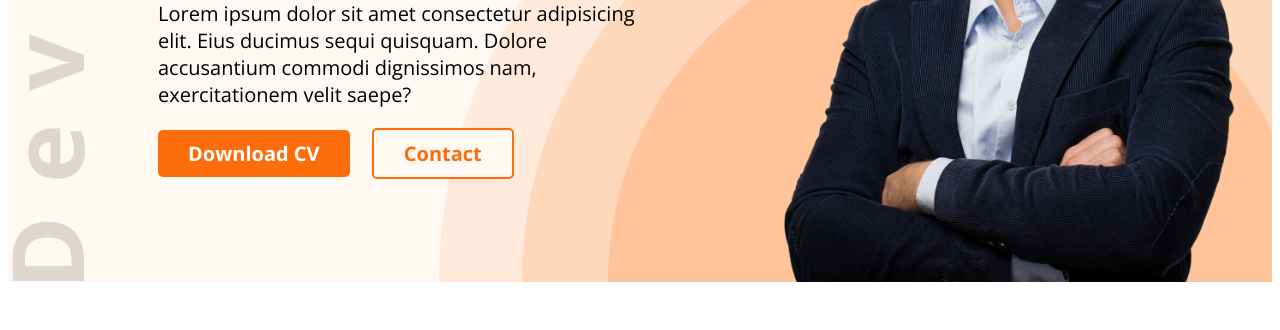
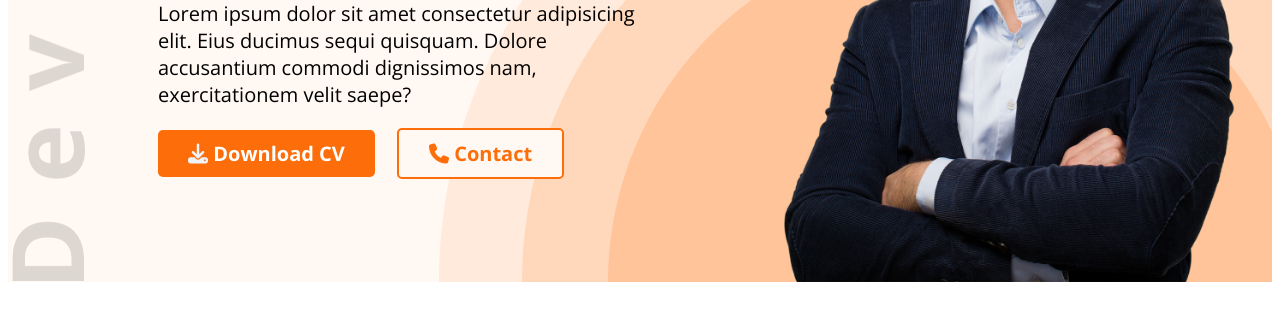
Before and after one commit to Kj-RahiL/web-dev-portfolio, a plain HTML site: page index.html in a window 1280 px wide. Shown: the part 470-800 px from the top of the page. Drawn offline with nearby package versions, Linux system fonts and the light colour scheme.

Commit message:
icon add

```diff
--- a/index.html
+++ b/index.html
@@ -10,6 +10,7 @@
     <link href="https://fonts.googleapis.com/css2?family=Open+Sans:wght@400;700;800&display=swap" rel="stylesheet">
 
     <link rel="stylesheet" href="./css/style.css">
+    <script src="https://kit.fontawesome.com/4d9d7f8e5e.js" crossorigin="anonymous"></script>
 </head>
 
 <body>
@@ -34,8 +35,8 @@
                 <p class="banner-description">Lorem ipsum dolor sit amet consectetur adipisicing elit. Eius ducimus
                     sequi quisquam. Dolore accusantium commodi dignissimos nam, exercitationem velit saepe?
                 </p>
-                <input class="btn" type="button" value="Download CV">
-                <input class="btn btn1" type="button" value="Contact">
+                <button class="btn"> <i class="fa-solid fa-download" style="color: #eff3fb;"></i> Download CV</button>
+                <button class="btn btn1"> <i class="fa-solid fa-phone"></i> Contact</button>
             </div>
             <img src="./images/hardy.png" alt="Hardy Mary Picture" class="banner-pic">
         </div>
```
